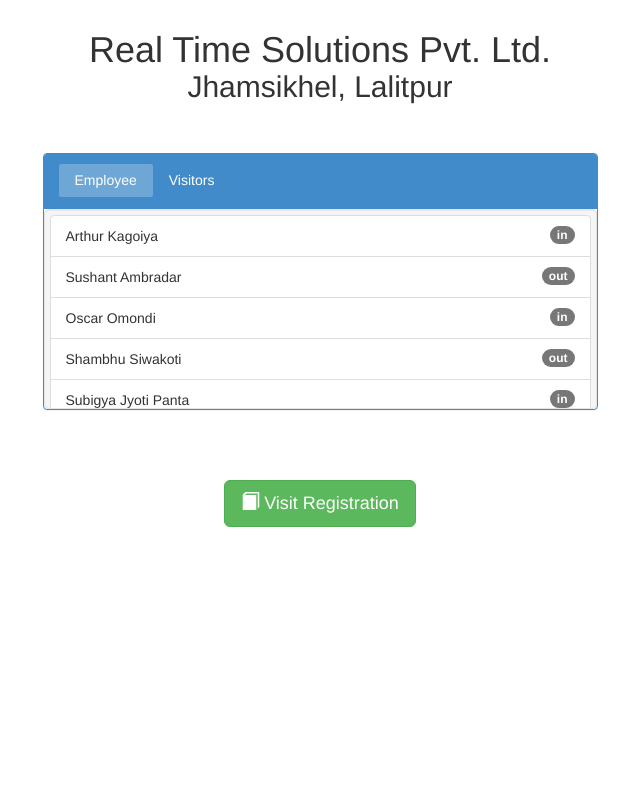
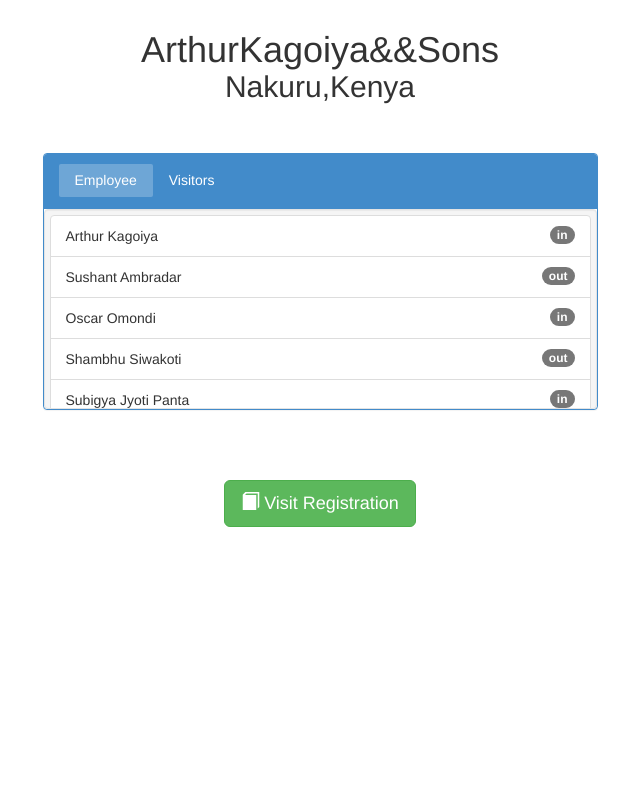
Before and after one commit to jay-Anonymous/VisitorManagementSystemAmplify, a plain HTML site: page index.html in a window 1280 px wide. Shown: the whole page, without its empty margins (320-960 px from the left). Drawn offline with Linux system fonts and the light colour scheme.

Commit message:
Update index.html

```diff
--- a/index.html
+++ b/index.html
@@ -20,8 +20,8 @@
     <div class="container main-container">
 
         <div id="company-title">
-            <h1 class="company-name">Real Time Solutions Pvt. Ltd.</h1>
-            <h2 class="company-location">Jhamsikhel, Lalitpur</h2>
+            <h1 class="company-name">ArthurKagoiya&&Sons</h1>
+            <h2 class="company-location">Nakuru,Kenya</h2>
         </div>
 
         <div class="row" id="list-panel">
```
